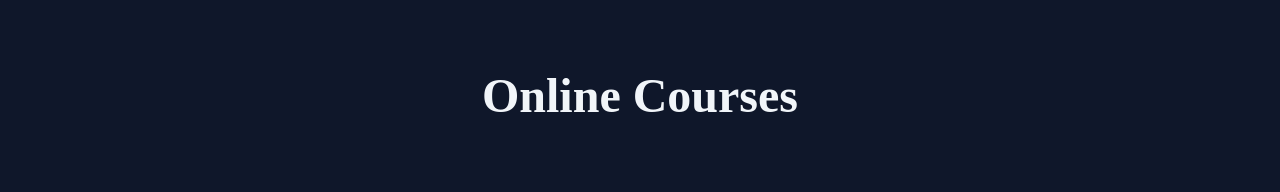
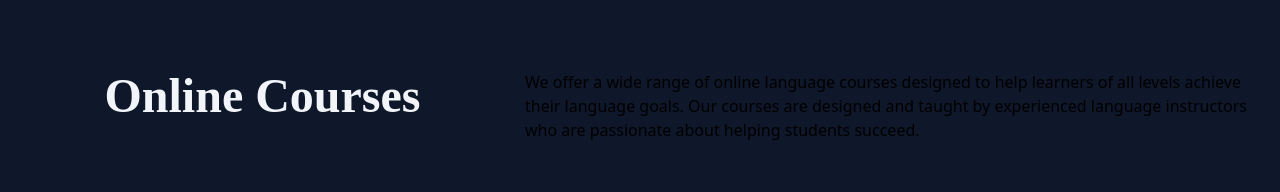
Before and after one commit to necromancer26/language-learning, a Next.js app: page /online-classes in a window 1280 px wide. Shown: the part 134-326 px from the top of the page. Built offline with nearby package versions, Linux system fonts and the light colour scheme; no server answers; what tailwindcss-animation-delay, tailwindcss-filters would draw is missing.

Commit message:
middleware

```diff
--- a/components/reusables/header.tsx
+++ b/components/reusables/header.tsx
@@ -4,6 +4,12 @@ export default function Header({ title = "Header" }) {
       <h1 className="mb-5  lg:w-full text-5xl font-bold text-slate-100 font-[playfairdisplay] relative  text-center">
         {title}
       </h1>
+      <p>
+        We offer a wide range of online language courses designed to help
+        learners of all levels achieve their language goals. Our courses are
+        designed and taught by experienced language instructors who are
+        passionate about helping students succeed.
+      </p>
     </section>
   );
 }
--- a/package.json
+++ b/package.json
@@ -16,6 +16,7 @@
     "@types/react": "18.0.26",
     "@types/react-dom": "18.0.10",
     "autoprefixer": "^10.4.13",
+    "cors": "^2.8.5",
     "daisyui": "^2.46.0",
     "eslint": "8.30.0",
     "eslint-config-next": "13.1.1",
@@ -29,5 +30,8 @@
     "tailwindcss-animation-delay": "^1.0.7",
     "tailwindcss-filters": "^3.0.0",
     "typescript": "4.9.4"
+  },
+  "devDependencies": {
+    "@types/cors": "^2.8.13"
   }
 }
--- a/pages/api/courses.ts
+++ b/pages/api/courses.ts
@@ -1,17 +1,18 @@
 // Next.js API route support: https://nextjs.org/docs/api-routes/introduction
-import type { NextApiRequest, NextApiResponse } from 'next'
-import { List } from 'postcss/lib/list'
+import type { NextApiRequest, NextApiResponse } from "next";
+import middleware from "./middleware";
 
 type Course = {
   language: string;
   image?: string;
 };
 
-
 export default function handler(
   req: NextApiRequest,
   res: NextApiResponse<Array<Course>>
 ) {
+  middleware(req, res, () => {
+    // Your API route logic goes here
     res.status(200).json([
       {
         language: "Arabic",
@@ -89,4 +90,5 @@ export default function handler(
           "https://images.unsplash.com/photo-1622546758596-f1f06ba11f58?ixlib=rb-4.0.3&ixid=MnwxMjA3fDB8MHxwaG90by1wYWdlfHx8fGVufDB8fHx8&auto=format&fit=crop&w=1842&q=80",
       },
     ]);
+  });
 }
--- /dev/null
+++ b/pages/api/middleware.ts
@@ -0,0 +1,23 @@
+// middleware.ts
+
+import { NextApiResponse, NextApiRequest } from 'next';
+import Cors,{CorsOptions} from "cors";
+
+interface CorsRequest extends NextApiRequest {
+  cors?: Cors.CorsOptions;
+}
+
+// Initialize the cors middleware
+const corsMiddleware = Cors({
+  methods: ['GET', 'POST', 'OPTIONS'],
+});
+
+// Define the typed middleware function
+export default function middleware(
+  req: CorsRequest,
+  res: NextApiResponse,
+  next: () => void,
+): void {
+  // Run the cors middleware
+  return corsMiddleware(req, res, next);
+}
```
Also changed, not shown: 2 other files (tests, documents, lock files or other folders). Lines whose indentation alone changed are shown as unchanged.
